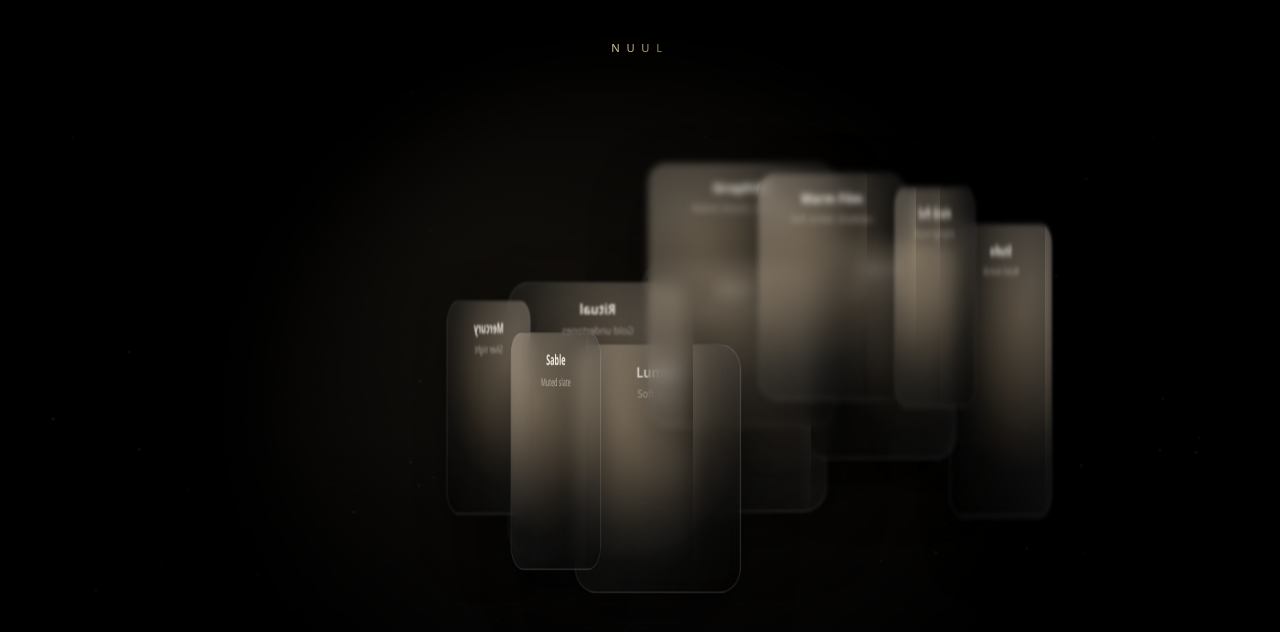
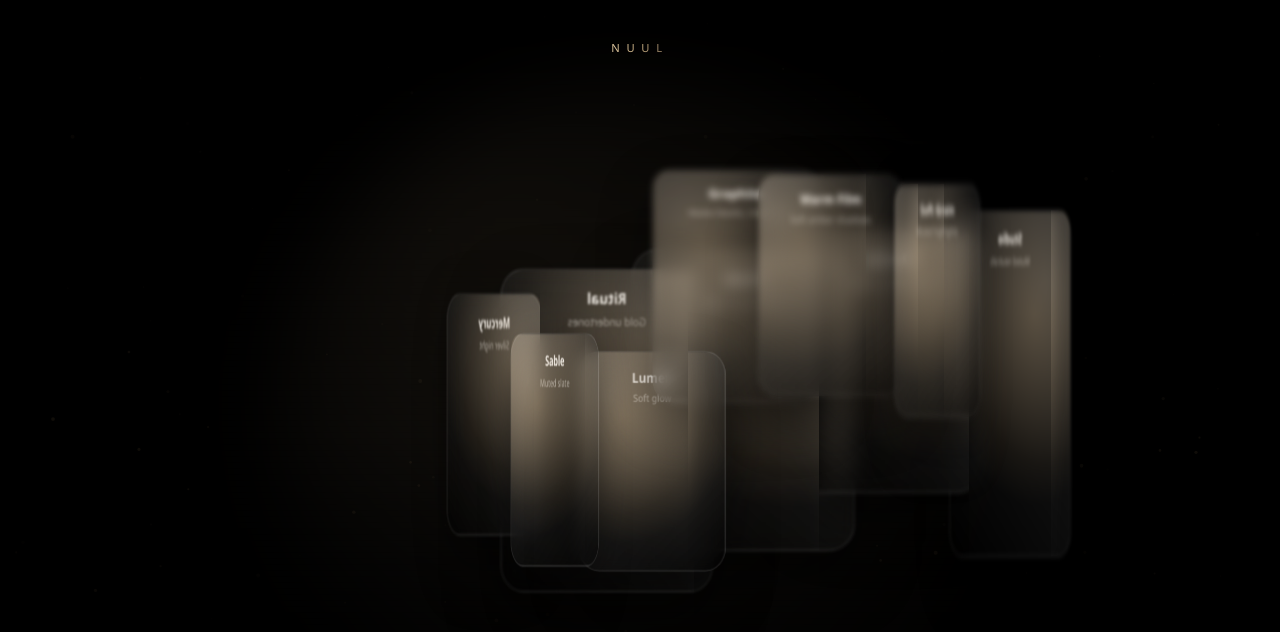
Before and after one commit to nessakodo/nuul, a Next.js app: page / in a window 1280 px wide. Shown: the top 632 px of the page. Built offline with nearby package versions, Linux system fonts and the light colour scheme.

Commit message:
ui: scale cards for cohesive sphere

```diff
--- a/components/HomeCinematic.tsx
+++ b/components/HomeCinematic.tsx
@@ -155,14 +155,15 @@ export default function HomeCinematic() {
               const radius = 300;
               const y = Math.sin((lat * Math.PI) / 180) * 110;
               const z = Math.cos((lat * Math.PI) / 180) * radius;
+              const scale = 0.78 + Math.cos((lat * Math.PI) / 180) * 0.32;
               return (
               <div
                 key={filter.name}
                 className="filter-card absolute left-1/2 top-1/2 -translate-x-1/2 -translate-y-1/2 rounded-3xl border border-white/15 bg-white/5 p-4 backdrop-blur"
                 style={{
-                  ["--card-transform" as "--card-transform"]: `rotateY(${lon}deg) translateZ(${z}px) translateY(${y}px)`,
-                  width: `${filter.width}px`,
-                  height: `${filter.height}px`,
+                  ["--card-transform" as "--card-transform"]: `rotateY(${lon}deg) translateZ(${z}px) translateY(${y}px) scale(${scale.toFixed(2)})`,
+                  width: `${Math.round(filter.width * scale)}px`,
+                  height: `${Math.round(filter.height * scale)}px`,
                   animationDelay: `${index * 0.22}s`,
                   ["--card-color" as "--card-color"]: filter.hue
                 } as React.CSSProperties}
```
